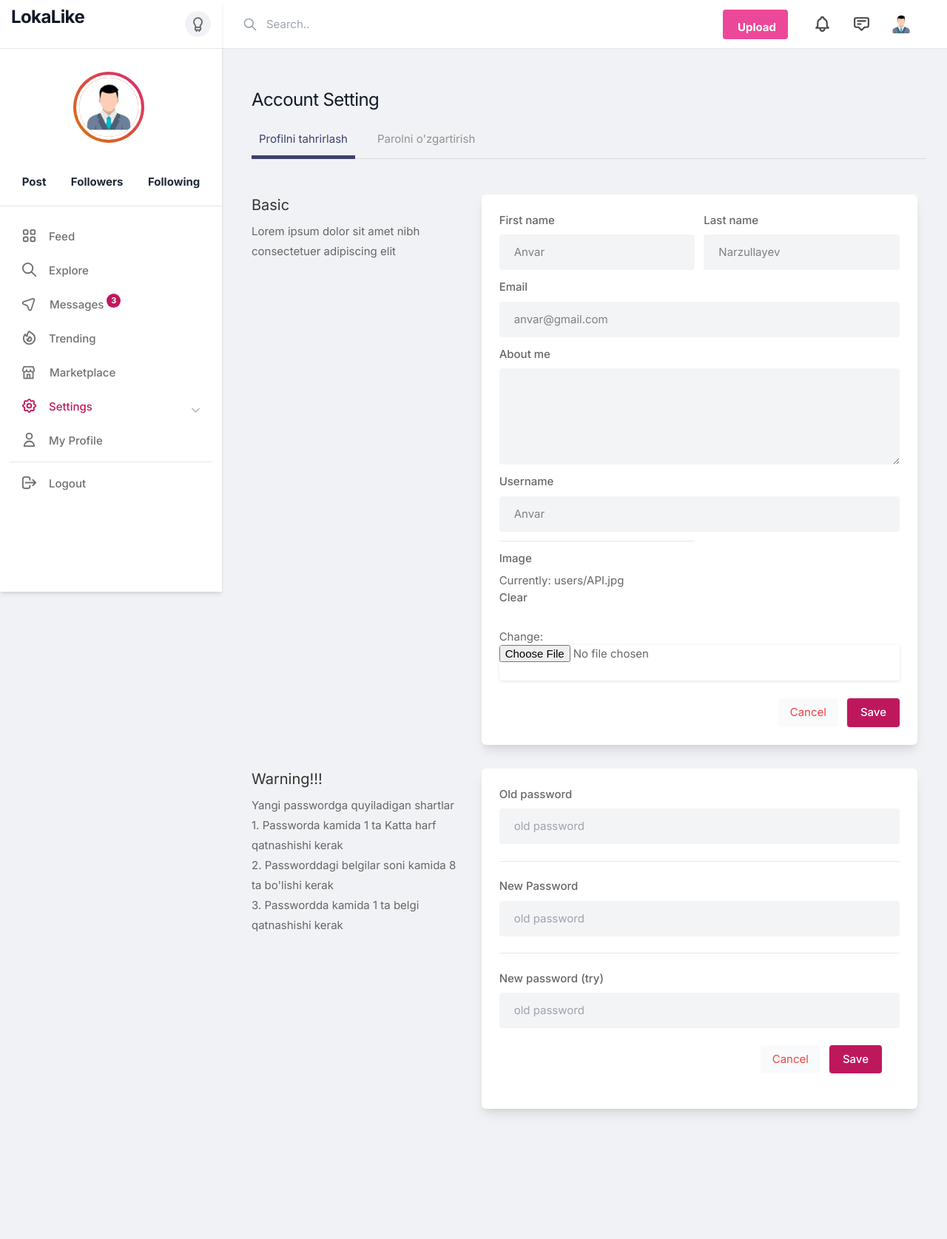
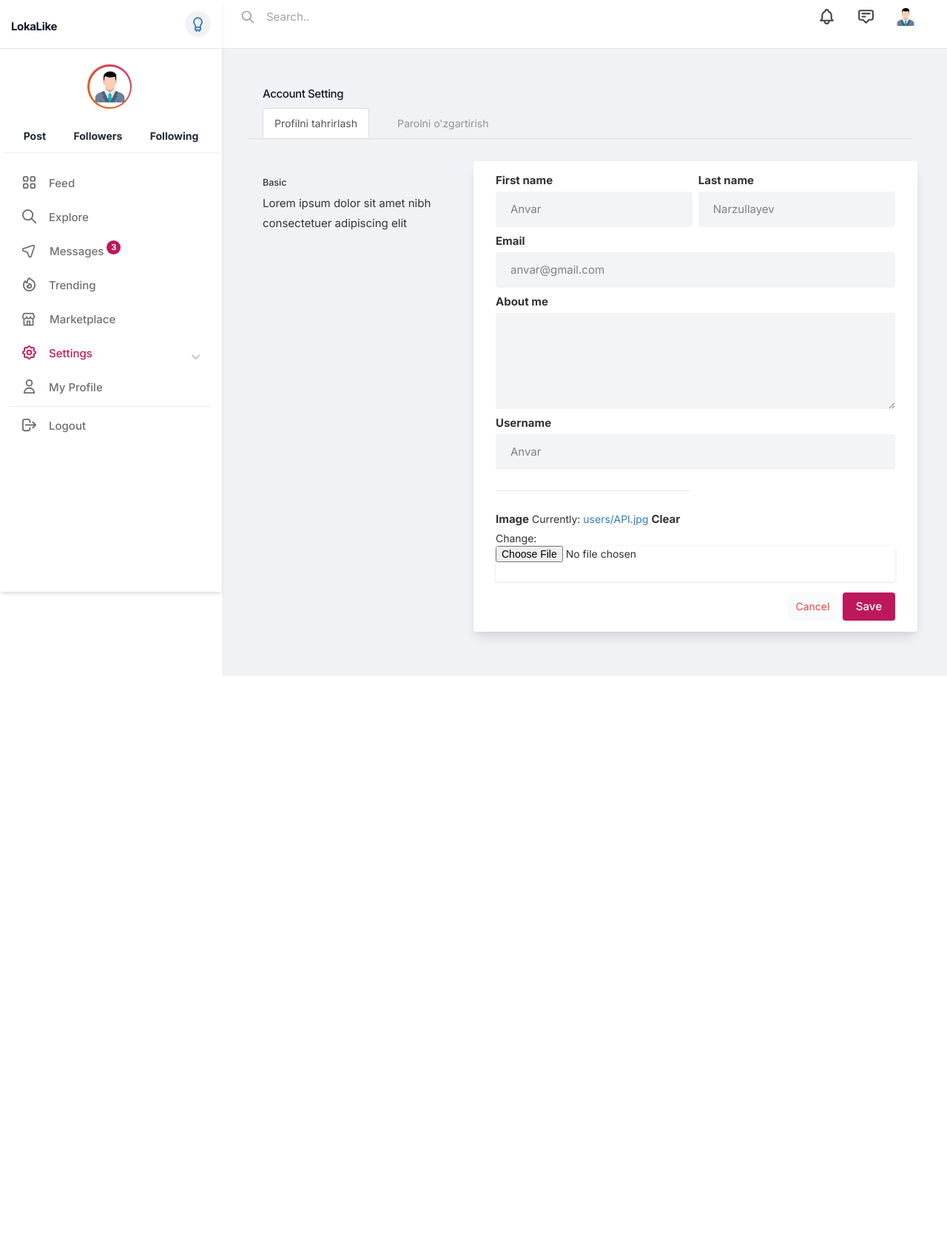
Before and after one commit to Anvar-Aslbek/instagram-clone, a Django app: page /settings/Anvar in a window 1280 px wide. Shown: the whole page at 74% size. After the commit the page ends 914 px from the top, so only its background shows below. Run offline with Django 3.2, Linux system fonts and the light colour scheme; data comes from the database, SQL or seed files in the repository; both versions use the stored data as it was after the commit; some libraries are stand-ins or nearby versions; some web fonts are replaced.

Commit message:
settings style to'g'irlandi

```diff
--- a/instagramUser/templates/settings.html
+++ b/instagramUser/templates/settings.html
@@ -4,24 +4,25 @@
 {% block content %}
     <div class="container m-auto">
         <h1 class="text-2xl leading-none text-gray-900 tracking-tight mt-3"> Account Setting </h1>
-        <ul class="mt-5 -mr-3 flex-nowrap lg:overflow-hidden overflow-x-scroll uk-tab">
-            <li class="uk-active">
-                <a class="nav-link active" id="edit-profile-tab" data-toggle="tab" href="#edit-profile" role="tab" aria-controls="edit-profile" aria-selected="true">Profilni tahrirlash</a>
+        <ul class="nav nav-tabs mt-5 -mr-3 flex-nowrap lg:overflow-hidden overflow-x-scroll uk-tab">
+            <li class="uk-active active">
+                <a class="nav-link" data-toggle="tab" href="#home">Profilni tahrirlash</a>
             </li>
             <li>
-                <a class="nav-link" id="change-password-tab" data-toggle="tab" href="#change-password" role="tab" aria-controls="change-password" aria-selected="false">Parolni o'zgartirish</a>
+                <a class="nav-link" data-toggle="tab" href="#change-password" >Parolni o'zgartirish</a>
             </li>
         </ul>
 
-        <div class="grid lg:grid-cols-3 mt-12 gap-8">
-            <div>
+        <div class="tab-content">
+            <div id="home" class="row mt-12 tab-pane fade in active">
+                <div class="col-lg-4">
                     <h3 class="text-xl mb-2"> Basic</h3>
                     <p> Lorem ipsum dolor sit amet nibh consectetuer adipiscing elit</p>
                 </div>
-            <div class="bg-white rounded-md lg:shadow-lg shadow col-span-2">
+                <div class="bg-white rounded-md lg:shadow-lg shadow col-lg-8">
                     <form method="POST" enctype="multipart/form-data">
                         {% csrf_token %}
-                    <div class="grid grid-cols-2 gap-3 lg:p-6 p-4" id="edit-profile">
+                        <div class="grid grid-cols-2 gap-3 lg:p-6 p-4">
                             <div>
                                 <label for=""> First name</label>
                                 {% render_field form.first_name type="text" placeholder="Your name.." class="shadow-none bg-gray-100" %}
@@ -54,66 +55,18 @@
                         </div>
                     </form>
                 </div>
+            </div>
 
-
-            <div>
+            <div id="change-password" class="row mt-12 gap-8 tab-pane fade">
+                <div class="col-lg-4">
                     <h3 class="text-xl mb-2"> Warning!!!</h3>
                     <p> Yangi passwordga quyiladigan shartlar</p>
                     <p> 1. Passworda kamida 1 ta Katta harf qatnashishi kerak</p>
                     <p> 2. Passworddagi belgilar soni kamida 8 ta bo'lishi kerak</p>
                     <p> 3. Passwordda kamida 1 ta belgi qatnashishi kerak</p>
                 </div>
-            <div class="bg-white rounded-md lg:shadow-lg shadow lg:p-6 p-4 col-span-2">
+                <div class="col-lg-8 bg-white rounded-md lg:shadow-lg shadow p-4">
 
-                <!-- <div class="space-y-3">
-                    <div class="flex justify-between items-center">
-                        <div>
-                            <h4> Who can follow me ?</h4>
-                            <div> Lorem ipsum dolor sit amet, consectetuer adipiscing elit, </div>
-                        </div>
-                        <div class="switches-list -mt-8 is-large">
-                            <div class="switch-container">
-                                <label class="switch"><input type="checkbox"><span class="switch-button"></span> </label>
-                            </div>
-                        </div>
-                    </div>
-                    <hr>
-                    <div class="flex justify-between items-center">
-                        <div>
-                            <h4> Show my activities ?</h4>
-                            <div> Lorem ipsum dolor sit amet, consectetuer adipiscing elit, </div>
-                        </div>
-                        <div class="switches-list -mt-8 is-large">
-                            <div class="switch-container">
-                                <label class="switch"><input type="checkbox" checked><span class="switch-button"></span> </label>
-                            </div>
-                        </div>
-                    </div>
-                    <hr>
-                    <div class="flex justify-between items-center">
-                        <div>
-                            <h4> Search engines?</h4>
-                            <div> Lorem ipsum dolor sit amet, consectetuer adipiscing elit, </div>
-                        </div>
-                        <div class="switches-list -mt-8 is-large">
-                            <div class="switch-container">
-                                <label class="switch"><input type="checkbox"><span class="switch-button"></span> </label>
-                            </div>
-                        </div>
-                    </div>
-                    <hr>
-                    <div class="flex justify-between items-center">
-                        <div>
-                            <h4> Allow Commenting?</h4>
-                            <div> Lorem ipsum dolor sit amet, consectetuer adipiscing elit, </div>
-                        </div>
-                        <div class="switches-list -mt-8 is-large">
-                            <div class="switch-container">
-                                <label class="switch"><input type="checkbox"><span class="switch-button"></span> </label>
-                            </div>
-                        </div>
-                    </div>
-                </div> -->
                     <form method="POST">
                         {% csrf_token %}
                         <div>
@@ -136,9 +89,16 @@
                         </div>
                     </form>
                 </div>
+            </div>
+
+
+
+
+
+
 
         </div>
-        <div class="grid lg:grid-cols-3 mt-12 gap-8" id="change-password">
+        <div class="grid lg:grid-cols-3 mt-12 gap-8">
             <div class="grid grid-cols-2 gap-3 lg:p-6 p-4">
 
             </div>
--- a/templates/instagram/base.html
+++ b/templates/instagram/base.html
@@ -22,6 +22,9 @@
     <link rel="stylesheet" href="{% static 'css/uikit.css' %}">
     <link rel="stylesheet" href="{% static 'css/style.css' %}">
     <link rel="stylesheet" href="{% static 'css/tailwind.css' %}">
+    <link rel="stylesheet" href="https://maxcdn.bootstrapcdn.com/bootstrap/3.4.1/css/bootstrap.min.css">
+    <script src="https://ajax.googleapis.com/ajax/libs/jquery/3.6.0/jquery.min.js"></script>
+    <script src="https://maxcdn.bootstrapcdn.com/bootstrap/3.4.1/js/bootstrap.min.js"></script>
     <style>
         @media (min-width: 1024px) {
             header .header_inner {
@@ -107,6 +110,7 @@
     <script src="{% static 'js/custom.js' %}"></script>
 
 
+
     <script src="../../unpkg.com/ionicons%405.2.3/dist/ionicons.js"></script>
 </body>
 </html>
```
Also changed, not shown: db.sqlite3. Lines whose indentation alone changed are shown as unchanged.
